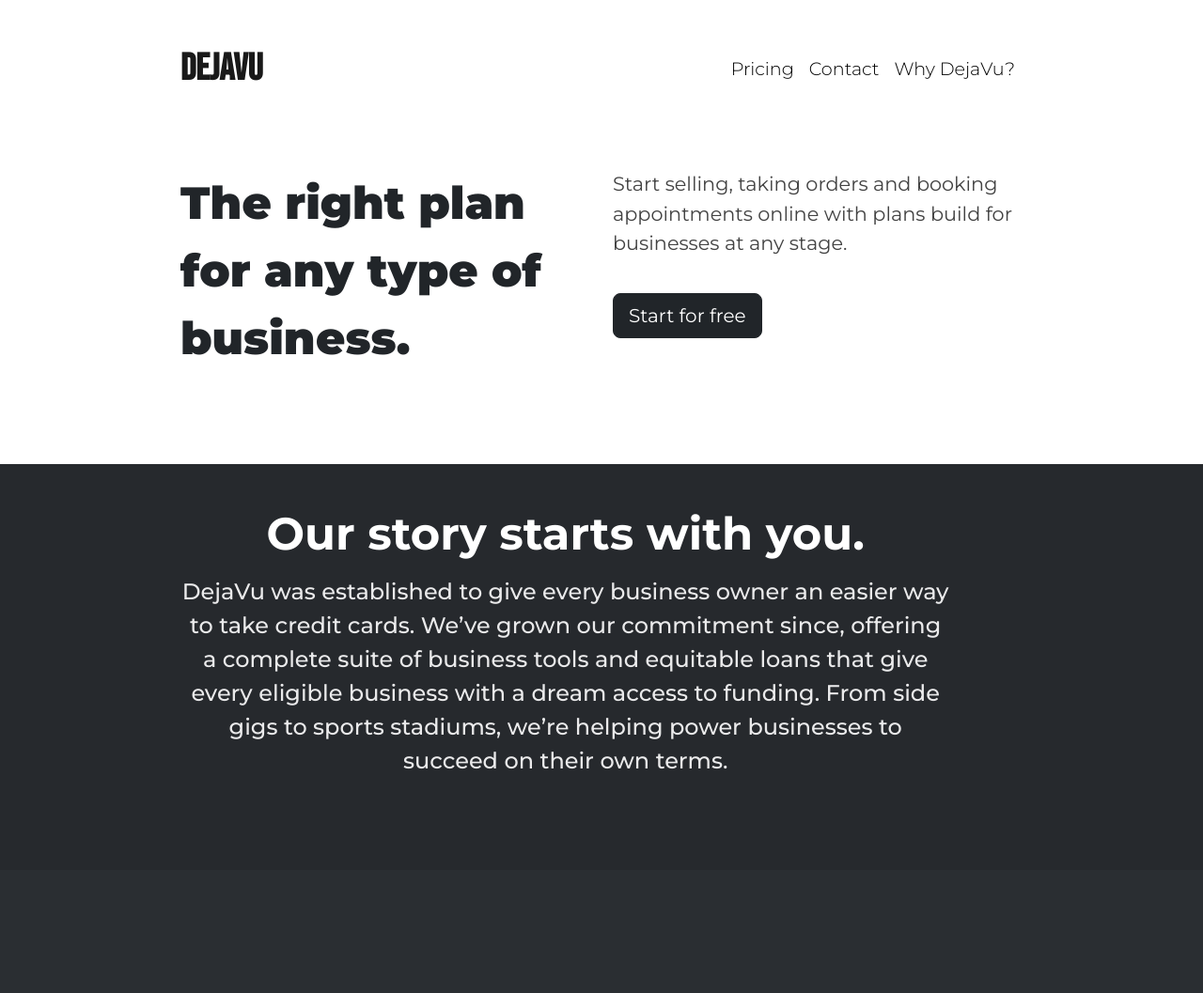
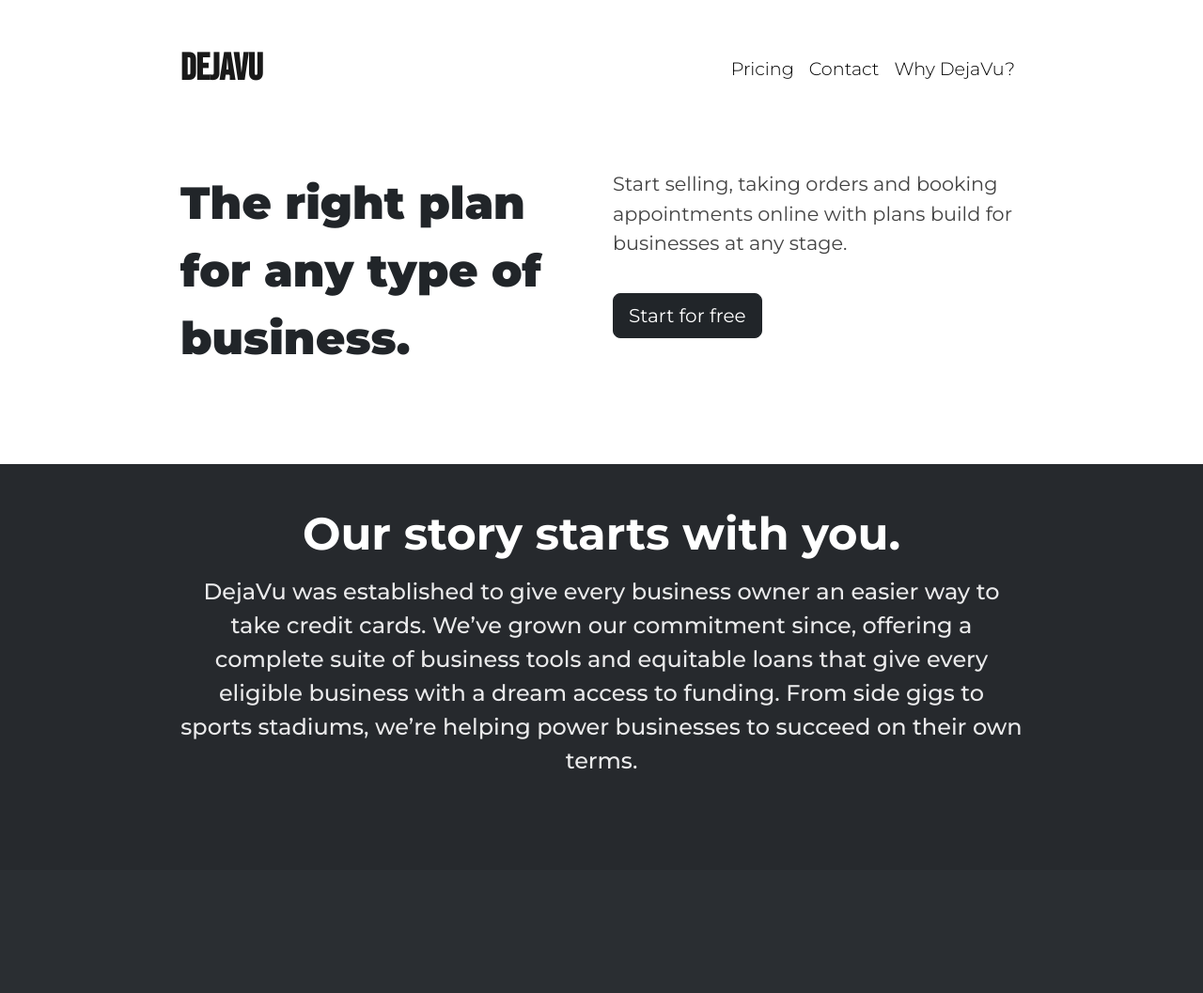
Before and after one commit to dejavu17/forfun, a plain HTML site: page index.html in a window 1280 px wide. Shown: the top 1057 px of the page at 94% size. Drawn offline with nearby package versions, Linux system fonts and the light colour scheme.

Commit message:
#about-us column update
Signed-off-by: dejavu17 <31083727+dejavu17@users.noreply.github.com>

```diff
--- a/index.html
+++ b/index.html
@@ -61,10 +61,10 @@
   <section>
     <div class="colored-section" id="about-us">
       <div class="row">
-        <div class="col-lg-11">
+        <div class="col-lg-12">
           <h2 class="about-us-heading">Our story starts with you.</h2>
         </div>
-        <div class="col-lg-11">
+        <div class="col-lg-12">
           <h3 class="about-us-desc">DejaVu was established to give every business owner an easier way to take credit cards. We’ve grown our commitment since, offering a complete suite of business tools and equitable loans that give every eligible business with a dream access to funding. From side gigs to sports stadiums, we’re helping power businesses to succeed on their own terms.</h3>
         </div>
       </div>
```
